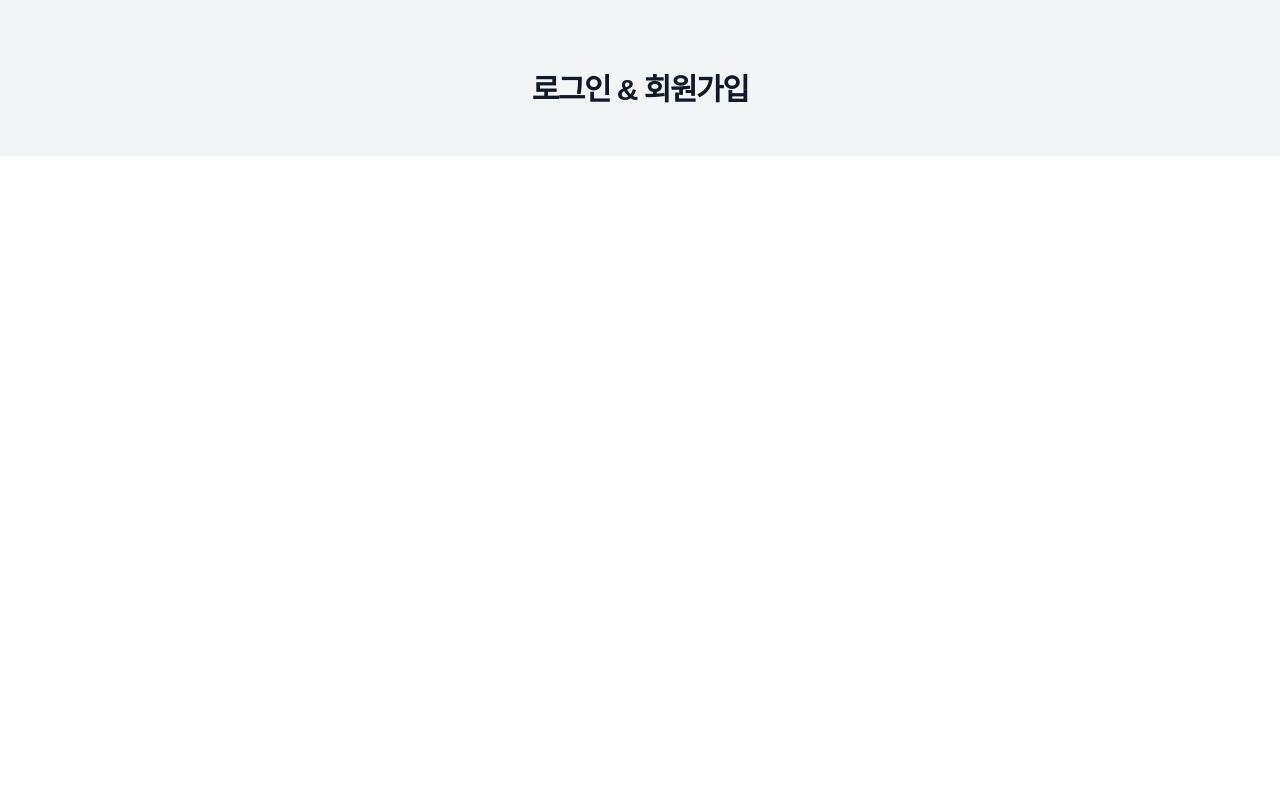
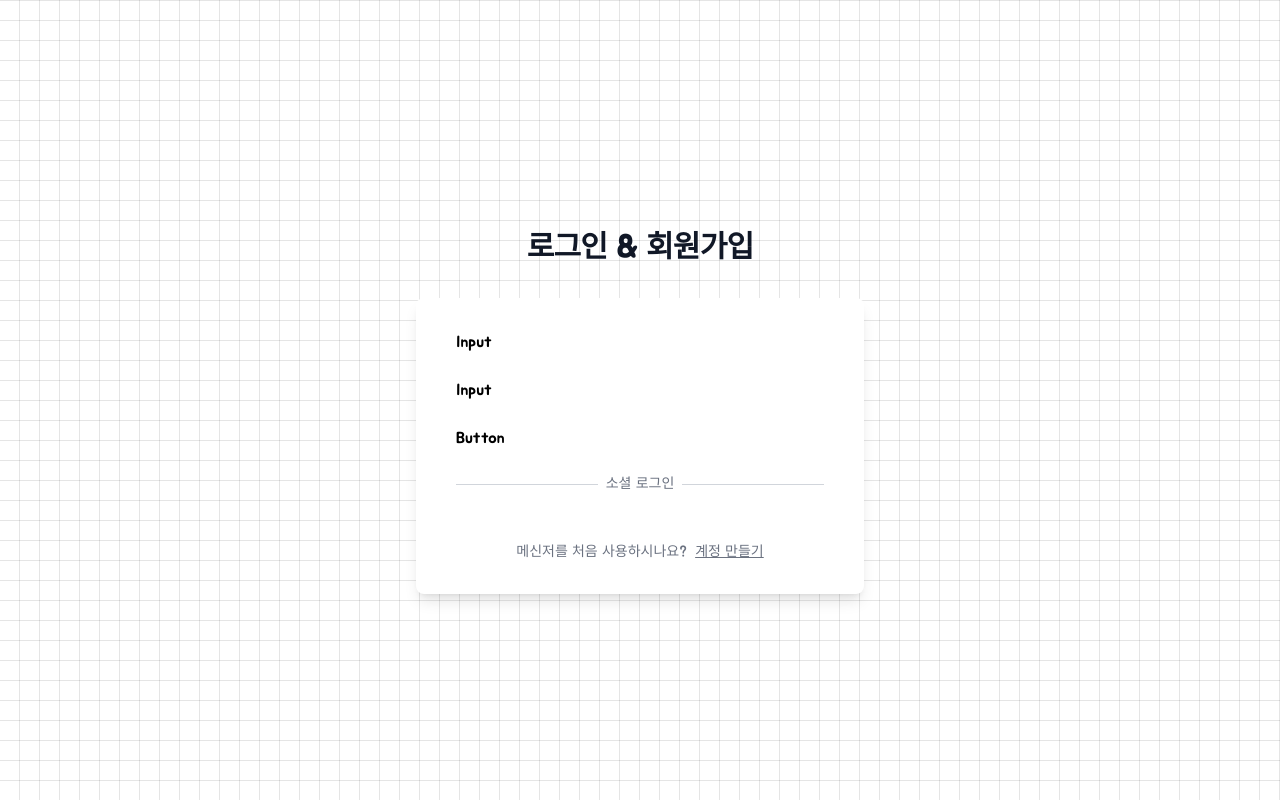
Before and after one commit to dks044/amuna, a Next.js app: page / in a window 1280 px wide. Built offline with nearby package versions, Linux system fonts and the light colour scheme; no server answers.

Commit message:
feat: 홈화면(로그인) UI구현 및 폰트 & 배경화면 적용

```diff
--- a/package.json
+++ b/package.json
@@ -31,6 +31,7 @@
     "react-loading-skeleton": "^3.5.0",
     "react-select": "^5.8.1",
     "react-spinners": "^0.14.1",
+    "sass": "^1.79.4",
     "superjson": "^2.2.1",
     "zustand": "^5.0.0-rc.2"
   },
--- a/src/app/(home)/components/AuthForm.tsx
+++ b/src/app/(home)/components/AuthForm.tsx
@@ -1,10 +1,13 @@
+'use client';
 import { signIn, useSession } from 'next-auth/react';
-import { useRouter } from 'next/router';
+import { useRouter } from 'next/navigation';
 import React, { useEffect, useState } from 'react';
 import { FieldValues, SubmitHandler, useForm } from 'react-hook-form';
 import axios from 'axios';
 import { redirect } from 'next/dist/server/api-utils';
 import toast from 'react-hot-toast';
+import Input from '@/components/inputs/Input';
+import Button from '@/components/Button';
 
 type Variant = 'LOGIN' | 'REGISTER';
 
@@ -86,7 +89,66 @@ const AuthForm = () => {
       .finally(() => setIsLoading(false));
   };
 
-  return <div>AuthForm</div>;
+  return (
+    <div className='mt-8 sm:mx-auto sm:w-full sm:max-w-md'>
+      <div className='px-4 py-8 bg-white shadow-lg sm:rounded-lg sm:px-10'>
+        <form className='space-y-6' onSubmit={handleSubmit(onSubmit)}>
+          {variant === 'REGISTER' && (
+            <Input
+              disabled={isLoading}
+              register={register}
+              errors={errors}
+              required
+              id='name'
+              label='이름'
+            />
+          )}
+          <Input
+            disabled={isLoading}
+            register={register}
+            errors={errors}
+            required
+            id='email'
+            label='이메일'
+            type='email'
+          />
+          <Input
+            disabled={isLoading}
+            register={register}
+            errors={errors}
+            required
+            id='password'
+            label='비밀번호'
+            type='password'
+          />
+          <div>
+            <Button disabled={isLoading} fullWidth type='submit'>
+              {variant === 'LOGIN' ? '로그인' : '회원가입'}
+            </Button>
+          </div>
+        </form>
+
+        <div className='mt-6'>
+          <div className='relative'>
+            <div className='absolute inset-0 flex items-center '>
+              <div className='w-full border-t border-gray-300' />
+            </div>
+            <div className='relative flex justify-center text-sm'>
+              <span className='px-2 text-gray-500 bg-white'>소셜 로그인</span>
+            </div>
+          </div>
+
+          <div className='flex gap-2 mt-6'></div>
+        </div>
+        <div className='flex justify-center gap-2 px-2 mt-6 text-sm text-gray-500 '>
+          <div>{variant === 'LOGIN' ? '메신저를 처음 사용하시나요?' : '이미 계정이 있나요?'}</div>
+          <div onClick={toggleVariant} className='underline cursor-pointer'>
+            {variant === 'LOGIN' ? '계정 만들기' : '로그인하기'}
+          </div>
+        </div>
+      </div>
+    </div>
+  );
 };
 
 export default AuthForm;
--- a/src/app/(home)/page.tsx
+++ b/src/app/(home)/page.tsx
@@ -1,13 +1,16 @@
-import Image from 'next/image';
+import AuthForm from './components/AuthForm';
 
-export default function Home() {
+const Auth = () => {
   return (
-    <div className='flex flex-col justify-center py-12 bg-gray-100 sm:px-6 lg:px-8'>
+    <div className='flex flex-col justify-center min-h-full py-12 grid-background sm:px-6 lg:px-8'>
       <div className='sm:mx-auto sm:w-full sm:max-w-md'>
-        <h2 className='mt-6 text-3xl font-bold tracking-tighter text-center text-gray-900'>
+        <h2 className='mt-6 text-3xl font-bold tracking-tight text-center text-gray-900 '>
           로그인 & 회원가입
         </h2>
       </div>
+      <AuthForm />
     </div>
   );
-}
+};
+
+export default Auth;
--- a/src/app/globals.css
+++ /dev/null
@@ -1,27 +0,0 @@
-@tailwind base;
-@tailwind components;
-@tailwind utilities;
-
-:root {
-  --background: #ffffff;
-  --foreground: #171717;
-}
-
-@media (prefers-color-scheme: dark) {
-  :root {
-    --background: #0a0a0a;
-    --foreground: #ededed;
-  }
-}
-
-body {
-  color: var(--foreground);
-  background: var(--background);
-  font-family: Arial, Helvetica, sans-serif;
-}
-
-@layer utilities {
-  .text-balance {
-    text-wrap: balance;
-  }
-}
--- /dev/null
+++ b/src/app/globals.scss
@@ -0,0 +1,29 @@
+@tailwind base;
+@tailwind components;
+@tailwind utilities;
+
+html,
+body {
+  height: 100%;
+  margin: 0;
+  font-family: 'Roboto', sans-serif;
+}
+
+$grid-background: repeating-linear-gradient(
+    0deg,
+    transparent,
+    transparent 19px,
+    rgba(0, 0, 0, 0.1) 19px,
+    rgba(0, 0, 0, 0.1) 20px
+  ),
+  repeating-linear-gradient(
+    90deg,
+    transparent,
+    transparent 19px,
+    rgba(0, 0, 0, 0.1) 19px,
+    rgba(0, 0, 0, 0.1) 20px
+  );
+
+.grid-background {
+  background-image: $grid-background;
+}
--- a/src/app/layout.tsx
+++ b/src/app/layout.tsx
@@ -1,9 +1,13 @@
 import type { Metadata } from 'next';
+import './globals.scss';
+import AuthContext from '@/context/AuthContext';
+import { ToasterContext } from '@/context/ToasterContext';
 import localFont from 'next/font/local';
-import './globals.css';
-import AuthContext from '@/context/AuthContext';
-import { ReactNode } from 'react';
-import { ToasterContext } from '@/context/ToasterContext';
+import { Jua } from 'next/font/google';
+const jua = Jua({
+  weight: ['400'],
+  subsets: ['latin'],
+});
 
 export const metadata: Metadata = {
   title: 'Amuna',
@@ -13,7 +17,7 @@ export const metadata: Metadata = {
 export default function RootLayout({ children }: { children: React.ReactNode }) {
   return (
     <html lang='en'>
-      <body>
+      <body className={jua.className}>
         <AuthContext>
           <ToasterContext />
           {children}
--- a/src/components/Button.tsx
+++ b/src/components/Button.tsx
@@ -0,0 +1,7 @@
+import React from 'react';
+
+const Button = () => {
+  return <div>Button</div>;
+};
+
+export default Button;
--- a/src/components/inputs/Input.tsx
+++ b/src/components/inputs/Input.tsx
@@ -0,0 +1,7 @@
+import React from 'react';
+
+const Input = () => {
+  return <div>Input</div>;
+};
+
+export default Input;
```
Also changed, not shown: 2 other files (tests, documents, lock files or other folders).
